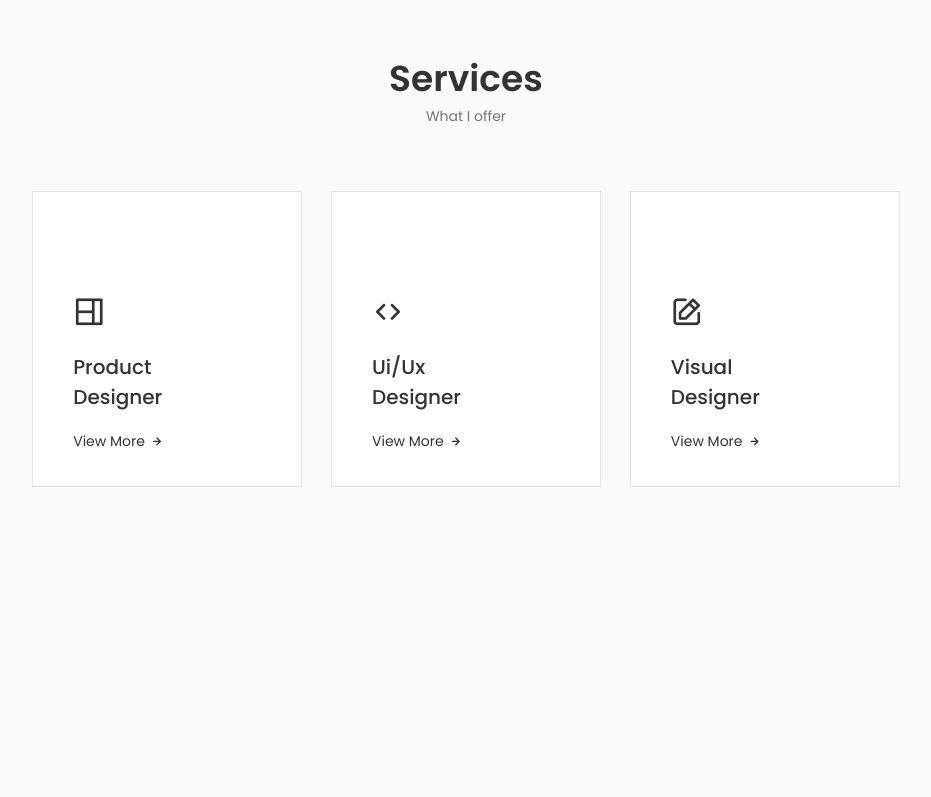
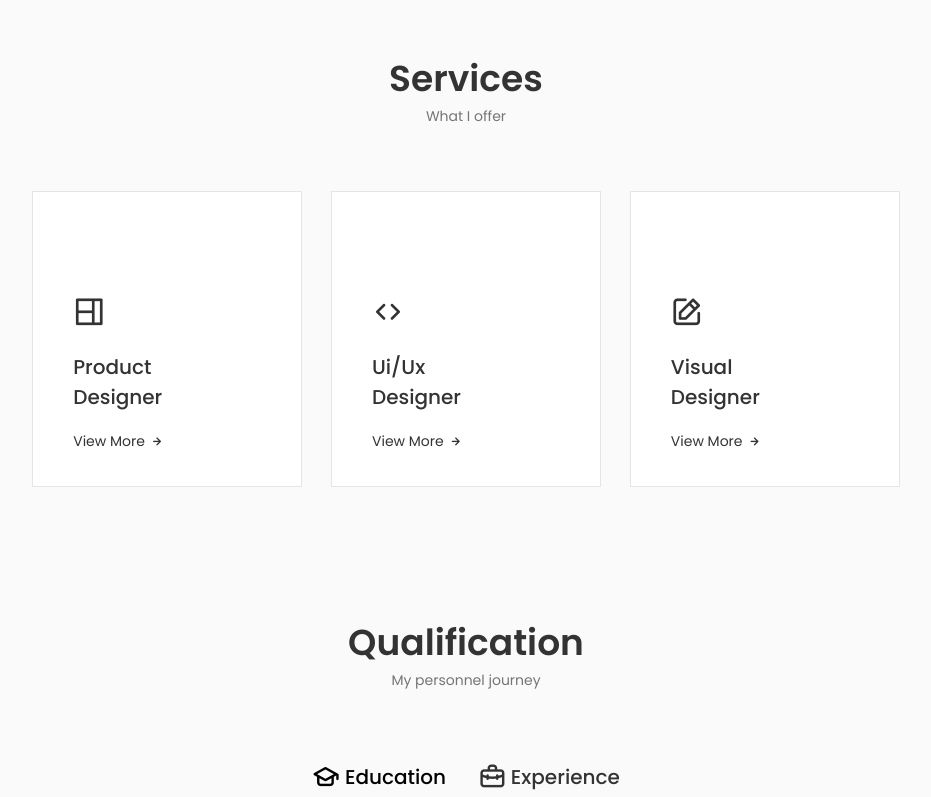
Before and after one commit to Vrajal99/vrajal-chokshi, a React (Vite) app: page / in a window 1280 px wide. Shown: the part 2000-2797 px from the top of the page, without its empty margins (174-1105 px from the left). Before the commit the page ends 2519 px from the top, so only its background shows below. Built offline with nearby package versions, Linux system fonts and the light colour scheme.

Commit message:
feat: added qualifications component and timeline; fix: fixed minor css bugs.

```diff
--- a/src/App.jsx
+++ b/src/App.jsx
@@ -4,6 +4,8 @@
 import About from "./components/about/About";
 import Skills from "./components/skills/Skills";
 import Services from "./components/services/Services";
+import Qualification from "./components/qualification/Qualification";
+
 const App = () => {
   return (
     <>
@@ -13,6 +15,7 @@
         <About />
         <Skills />
         <Services />
+        <Qualification />
       </main>
     </>
   );
--- /dev/null
+++ b/src/components/qualification/Qualification.jsx
@@ -0,0 +1,174 @@
+import React, { useState } from "react";
+import "./qualification.css";
+
+const Qualification = () => {
+  const [toggleState, setToggleState] = useState(1);
+  const toggleTab = (index) => {
+    setToggleState(index);
+  };
+
+  return (
+    <section className="qualification section">
+      <h2 className="section__title">Qualification</h2>
+      <span className="section__subtitle">My personnel journey</span>
+
+      <div className="qualification__container container">
+        <div className="qualification__tabs">
+          <div
+            className={
+              toggleState === 1
+                ? "qualification__button qualification__active button--flex"
+                : "qualification__button button--flex"
+            }
+            onClick={() => toggleTab(1)}
+          >
+            <i className="uil uil-graduation-cap qualification__icon"></i>
+            Education
+          </div>
+
+          <div
+            className={
+              toggleState === 2
+                ? "qualification__button qualification__active button--flex"
+                : "qualification__button button--flex"
+            }
+            onClick={() => toggleTab(2)}
+          >
+            <i className="uil uil-briefcase-alt qualification__icon"></i>
+            Experience
+          </div>
+        </div>
+
+        <div className="qualification__sections">
+          <div
+            className={
+              toggleState === 1
+                ? "qualification__content qualification__content-active"
+                : "qualification__content"
+            }
+          >
+            <div className="qualification__data">
+              <div>
+                <h3 className="qualification__title">Web Design</h3>
+                <span className="qualification__subtitle">USA - UMBC</span>
+                <div className="qualification__calender">
+                  <i className="uil uil-calendar-alt"></i>2021 - Present
+                </div>
+              </div>
+
+              <div>
+                <span className="qualification__rounder"></span>
+                <span className="qualification__line"></span>
+              </div>
+            </div>
+
+            <div className="qualification__data">
+              <div></div>
+
+              <div>
+                <span className="qualification__rounder"></span>
+                <span className="qualification__line"></span>
+              </div>
+              <div>
+                <h3 className="qualification__title">Art Director</h3>
+                <span className="qualification__subtitle">USA - UMBC</span>
+                <div className="qualification__calender">
+                  <i className="uil uil-calendar-alt"></i>2020 - 2021
+                </div>
+              </div>
+            </div>
+
+            <div className="qualification__data">
+              <div>
+                <h3 className="qualification__title">Web Development</h3>
+                <span className="qualification__subtitle">USA - UMBC</span>
+                <div className="qualification__calender">
+                  <i className="uil uil-calendar-alt"></i>2018 - 2020
+                </div>
+              </div>
+
+              <div>
+                <span className="qualification__rounder"></span>
+                <span className="qualification__line"></span>
+              </div>
+            </div>
+
+            <div className="qualification__data">
+              <div></div>
+
+              <div>
+                <span className="qualification__rounder"></span>
+                <span className="qualification__line"></span>
+              </div>
+              <div>
+                <h3 className="qualification__title">UX Expert</h3>
+                <span className="qualification__subtitle">USA - UMBC</span>
+                <div className="qualification__calender">
+                  <i className="uil uil-calendar-alt"></i>2017 - 2018
+                </div>
+              </div>
+            </div>
+          </div>
+
+          <div
+            className={
+              toggleState === 2
+                ? "qualification__content qualification__content-active"
+                : "qualification__content"
+            }
+          >
+            <div className="qualification__data">
+              <div>
+                <h3 className="qualification__title">Product Designer</h3>
+                <span className="qualification__subtitle">MircoMD - USA</span>
+                <div className="qualification__calender">
+                  <i className="uil uil-calendar-alt"></i>2021 - Present
+                </div>
+              </div>
+
+              <div>
+                <span className="qualification__rounder"></span>
+                <span className="qualification__line"></span>
+              </div>
+            </div>
+
+            <div className="qualification__data">
+              <div></div>
+
+              <div>
+                <span className="qualification__rounder"></span>
+                <span className="qualification__line"></span>
+              </div>
+              <div>
+                <h3 className="qualification__title">UX Designer</h3>
+                <span className="qualification__subtitle">Apple LLC - CA</span>
+                <div className="qualification__calender">
+                  <i className="uil uil-calendar-alt"></i>2020 - 2021
+                </div>
+              </div>
+            </div>
+
+            <div className="qualification__data">
+              <div>
+                <h3 className="qualification__title">Web Designer</h3>
+                <span className="qualification__subtitle">
+                  TanTV Studios - D.C.
+                </span>
+                <div className="qualification__calender">
+                  <i className="uil uil-calendar-alt"></i>2018 - 2020
+                </div>
+              </div>
+
+              <div>
+                <span className="qualification__rounder"></span>
+                <span className="qualification__line"></span>
+              </div>
+            </div>
+          </div>
+        </div>
+      </div>
+    </section>
+  );
+};
+
+export default Qualification;
--- /dev/null
+++ b/src/components/qualification/qualification.css
@@ -0,0 +1,115 @@
+.qualification__container {
+    max-width: 768px;
+}
+
+.qualification__tabs {
+    display: flex;
+    justify-content: center;
+    margin-bottom: var(--mb-2);
+}
+
+.qualification__button {
+    font-size: var(--h3-font-size);
+    font-weight: var(--font-medium);
+    color: var(--title-color);
+    margin: 0 var(--mb-1);
+    cursor: pointer;
+}
+
+.qualification__button:hover {
+    color: var(--title-color-dark);
+}
+
+.qualification__icon {
+    font-size: 1.8rem;
+    margin-right: var(--mb-0-25);
+}
+
+.qualification__active {
+    color: var(--title-color-dark);
+}
+
+.qualification__sections {
+    display: grid;
+    grid-template-columns: 0.5fr;
+    justify-content: center;
+}
+
+.qualification__content {
+    display: none;
+}
+
+.qualification__content-active {
+    display: block;
+}
+
+.qualification__data {
+    display: grid;
+    grid-template-columns: 1fr max-content 1fr;
+    column-gap: 1.5rem;
+}
+
+.qualification__title {
+    font-size: var(--normal-font-size);
+    font-weight: var(--font-medium);
+}
+
+.qualification__subtitle {
+    display: inline-block;
+    font-size: var(--small-font-size);
+    margin-bottom: var(--mb-1);
+}
+
+.qualification__calender {
+    font-size: var(--small-font-size);
+}
+
+.qualification__rounder {
+    display: inline-block;
+    width: 13px;
+    height: 13px;
+    background-color: var(--text-color);
+    border-radius: 50%;
+}
+
+.qualification__line {
+    display: block;
+    width: 1px;
+    height: 100%;
+    background-color: var(--text-color);
+    transform: translate(6px, -7px);
+}
+
+/*=============== BREAKPOINTS ===============*/
+/* For large devices */
+@media screen and (max-width: 992px) {
+    .qualification__container {
+        margin-left: auto;
+        margin-right: auto;
+    }
+}
+
+/* For medium devices */
+@media screen and (max-width: 768px) {
+    .qualification__container {
+        margin-left: var(--mb-1-5);
+        margin-right: var(--mb-1-5);
+    }
+}
+
+@media screen and (max-width: 576px) {
+    .qualification__sections {
+        grid-template-columns: initial;
+    }
+
+    .qualification__button {
+        margin: 0 var(--mb-0-75);
+    }
+}
+
+/* For small devices */
+@media screen and (max-width: 350px) {
+    .qualification__data {
+        gap: 0.5rem;
+    }
+}
```
